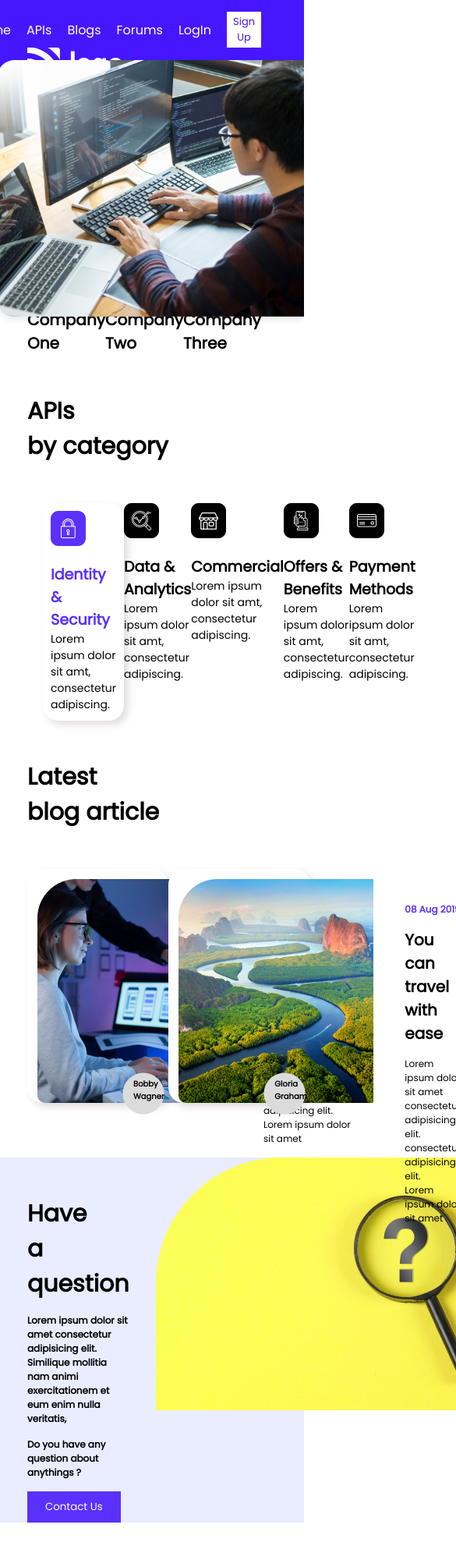
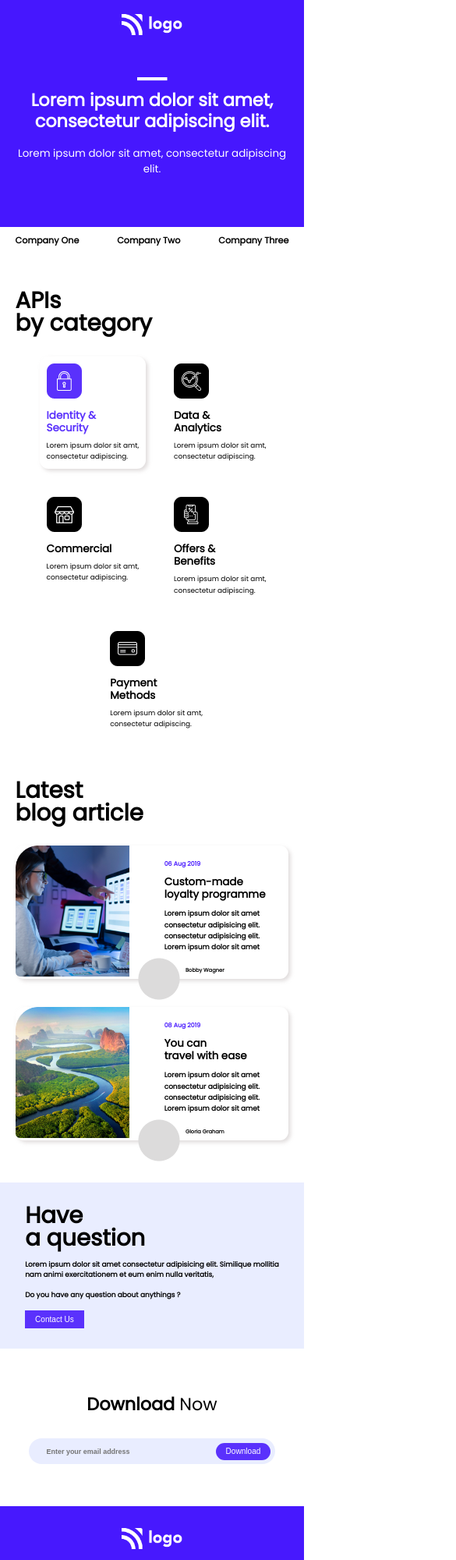
Before and after one commit to sayantan-025/Project-9-Developer-Landing-Page, a website: page index.html in a window 390 px wide. Shown: the top 2000 px of the page at 78% size, 585 px wide, since content can reach past the window. Drawn offline with Linux system fonts and the light colour scheme.

Commit message:
css and media querie changes

```diff
--- /dev/null
+++ b/css/queries.css
@@ -0,0 +1,168 @@
+/* rem and em do NOT depend on html font-size in media queries! Instead, 1rem = 1em = 16px */
+
+/**************************/
+/* BELOW 1344px (Smaller desktops) */
+/**************************/
+
+@media (max-width: 84em) {
+	html {
+		/* 9px / 16px  */
+		font-size: 56.25%;
+	}
+}
+
+/**************************/
+/* BELOW 1200px (Landscape Tablets) */
+/**************************/
+
+@media (max-width: 75em) {
+	html {
+		/* 9px / 16px  */
+		font-size: 56.25%;
+	}
+
+	.header-image {
+		display: none;
+	}
+
+	.companies {
+		width: 70%;
+	}
+
+	.cards {
+		flex-wrap: wrap;
+		row-gap: 4.8rem;
+		column-gap: 4.8rem;
+		justify-content: center;
+	}
+
+	.blog-cards {
+		display: flex;
+		flex-direction: column;
+		gap: 6.4rem;
+	}
+
+	.blog-card {
+		width: 70%;
+		margin: 0 auto;
+	}
+}
+
+/**************************/
+/* BELOW 944px (Tablets) */
+/**************************/
+
+@media (max-width: 59em) {
+	html {
+		/* 8px / 16px = 0.5 = 50% */
+		font-size: 50%;
+	}
+
+	.faq-image {
+		display: none;
+	}
+
+	.faq-section {
+		padding: 4.8rem 0;
+
+		width: 100%;
+
+		display: flex;
+		flex-direction: column;
+		align-items: center;
+	}
+}
+/**************************/
+/* BELOW 704px (Smaller tablets) */
+/**************************/
+
+@media (max-width: 44em) {
+	nav {
+		display: none;
+	}
+
+	.blog-card {
+		width: 100%;
+	}
+
+	header div:nth-child(2) {
+		display: flex;
+		justify-content: center;
+	}
+
+	.header-text {
+		display: flex;
+		flex-direction: column;
+		gap: 2rem;
+		align-items: center;
+	}
+
+	.header-text h2 {
+		text-align: center;
+		font-size: 4rem;
+	}
+
+	.header-text p {
+		text-align: center;
+	}
+
+	.companies {
+		width: 100%;
+	}
+
+	.company-items {
+		font-size: 2rem;
+	}
+
+	.download-section {
+		display: flex;
+		flex-direction: column;
+
+		gap: 4.8rem;
+	}
+
+	.download-email {
+		width: 90%;
+	}
+
+	.footer-left {
+		display: flex;
+		flex-direction: column;
+	}
+
+	.footer-logo {
+		align-self: center;
+	}
+
+	.footer-section {
+		display: flex;
+		flex-direction: column;
+		gap: 4.8rem;
+	}
+}
+
+/**************************/
+/* BELOW 544px (Phones) */
+/**************************/
+
+@media (max-width: 34em) {
+	html {
+		font-size: 35%;
+	}
+
+	.blog-bottom {
+		position: absolute;
+
+		height: 2rem;
+		width: 2rem;
+
+		left: 32rem;
+		bottom: -1rem;
+	}
+}
+/*
+  - Font sizes (px)
+  10 / 12 / 14 / 16 / 18 / 20 / 24 / 30 / 36 / 44 / 52 / 62 / 74 / 86 / 98
+  - Spacing system (px)
+  2 / 4 / 8 / 12 / 16 / 24 / 32 / 48 / 64 / 80 / 96 / 128
+  */
--- a/style.css
+++ b/css/style.css
@@ -1,12 +1,68 @@
-/* POPPINS FONT FAMILY */
-@import url("https://fonts.googleapis.com/css2?family=Poppins&display=swap");
+/*
+--- 01 TYPOGRAPHY SYSTEM
+
+- Font sizes (px)
+10 / 12 / 14 / 16 / 18 / 20 / 24 / 30 / 36 / 44 / 52 / 62 / 74 / 86 / 98
+
+- Font weights
+Default: 400
+Medium: 500
+Semi-bold: 600
+Bold: 700
+Extra Bold: 800
+
+
+- Line heights
+Default: 1
+Small: 1.05
+Medium: 1.2
+Paragraph default: 1.6
+
+- Letter spacing
+-0.5px
+-0.75px
+
+--- 02 COLORS
+
+- Primary:
+
+#4617fe
+#150360
+
+- Tints:
+
+#fff
+#000
+
+- Shades:
+
+
+- Accents:
+- Greys
+
+
+--- 05 SHADOWS
+
+0.5rem 0.5rem 1rem rgb(168 157 157 / 36%);
+
+--- 06 BORDER-RADIUS
+
+Default: 9px
+Medium: 11px
+
+--- 07 WHITESPACE
+
+- Spacing system (px)
+2 / 4 / 8 / 12 / 16 / 24 / 32 / 48 / 64 / 80 / 96 / 128
+*/
+
+@import url("https://fonts.googleapis.com/css2?family=Inter:wght@500;600;700;800;900&family=Poppins&display=swap");
 @import url("https://fonts.googleapis.com/css2?family=Righteous&display=swap");
 
 * {
 	margin: 0;
 	padding: 0;
 	box-sizing: border-box;
-	font-family: "Poppins", sans-serif;
 }
 
 html {
@@ -14,6 +70,8 @@ html {
 }
 
 body {
+	font-family: "Poppins", sans-serif;
+
 	position: relative;
 }
 
@@ -21,8 +79,8 @@ body {
 
 header {
 	background-color: #4617fe;
-	height: 45vh;
-	padding: 0 3.5rem;
+	height: 52rem;
+	padding: 3.2rem 3.5rem;
 }
 
 /* ######### Navigation Bar Starts ######### */
@@ -31,38 +89,59 @@ nav {
 	display: flex;
 	justify-content: flex-end;
 	align-items: center;
-	padding-top: 1.5rem;
+	padding-top: 1.6rem;
+	gap: 1.6rem;
 }
 
 /* ####### Navigation items Starts ####### */
 
 .nav-item {
 	padding-right: 2rem;
-	font-size: 1.6rem;
+	font-size: 1.8rem;
 	color: #fff;
+	transition: all 0.3s;
+}
+
+.nav-item:hover {
+	color: #150360;
 }
 
 .nav-item-active {
-	padding: 0.3rem 0.8rem;
-	font-size: 1.3rem;
+	padding: 0.6rem 2.4rem;
+	border-radius: 4px;
+	font-size: 1.8rem;
 	color: #4617fe;
 	background-color: #fff;
 	text-align: center;
+	transition: all 0.3s;
+}
+
+.nav-item-active:hover {
+	color: #fff;
+	background-color: #4617fe;
+
+	box-shadow: 0 0 0 2px;
+}
+/* ####### Logo ####### */
+
+.logo {
+	height: 4.8rem;
 }
 
 /* ####### Text ####### */
 
 .header-text {
-	margin-top: 5rem;
+	margin-top: 9.6rem;
 	color: #fff;
 }
 
 .header-text h2 {
-	font-size: 3rem;
+	font-size: 5.2rem;
+	line-height: 1.2;
 }
 
 .header-text p {
-	font-size: 1.3rem;
+	font-size: 2.4rem;
 	margin-top: 1.3rem;
 }
 
@@ -71,9 +150,9 @@ nav {
 .header-image {
 	position: absolute;
 	right: 0;
-	top: 7rem;
+	top: 12rem;
 
-	height: 35rem;
+	height: 50rem;
 }
 
 /* ######## Companies ######## */
@@ -89,7 +168,7 @@ nav {
 
 .company-items {
 	text-decoration: none;
-	font-size: 2rem;
+	font-size: 2.4rem;
 	color: #000;
 	font-weight: bold;
 	margin-top: 1.5rem;
@@ -99,11 +178,13 @@ nav {
 
 .api {
 	padding: 0 3.5rem;
-	margin-top: 5rem;
+	margin-top: 9.6rem;
 }
 
 .api-heading {
-	font-size: 3rem;
+	font-size: 5.2rem;
+	font-weight: 700;
+	line-height: 1;
 }
 
 /* ####### Cards ######## */
@@ -122,32 +203,50 @@ nav {
 	background-color: #fff;
 	border-radius: 2rem;
 	box-shadow: 0.5rem 0.5rem 1rem rgb(168 157 157 / 36%);
-	padding: 1rem;
+	padding: 1.6rem;
 }
 
 .card-head-active {
 	color: #5a31fc;
-	font-size: 1.9em;
-	margin-top: 1.7rem;
+	font-size: 2.4em;
+	margin-top: 2rem;
+	line-height: 1.2;
+	margin-bottom: 1.2rem;
 }
 
 .card-body {
-	font-size: 1.4rem;
+	font-size: 1.6rem;
+	line-height: 1.6;
 }
 
 /* ######### Card 02,03,04,05 ######### */
 
+.card {
+	padding: 1.6rem;
+	transition: all 0.3s;
+}
+
+.card:hover {
+	background-color: #fff;
+	border-radius: 2rem;
+	box-shadow: 0.5rem 0.5rem 1rem rgb(168 157 157 / 36%);
+}
+
 .card-head {
-	font-size: 1.9em;
-	margin-top: 1.7rem;
+	font-size: 2.4em;
+	margin-top: 2rem;
+	line-height: 1.2;
+	margin-bottom: 1.2rem;
 }
 
 /* ####### Blog Section ######## */
 
 .blog-heading h1 {
-	font-size: 3rem;
+	font-size: 5.2rem;
 	padding: 0 3.5rem;
-	margin-top: 5rem;
+	margin-top: 9.6rem;
+	font-weight: 700;
+	line-height: 1;
 }
 
 /* ######## Blog ######### */
@@ -155,7 +254,6 @@ nav {
 .blog-cards {
 	padding: 0 3.5rem;
 	margin-top: 5rem;
-	height: 30rem;
 
 	display: flex;
 	justify-content: space-between;
@@ -164,81 +262,116 @@ nav {
 /* ######## Blog Card 01,02 ######### */
 
 .blog-card {
+	width: 48%;
+
 	display: flex;
+	gap: 3.2rem;
 
 	position: relative;
 
-	background-color: #fff;
-	border-radius: 2rem;
 	box-shadow: 0.5rem 0.5rem 1rem rgb(168 157 157 / 36%);
-	padding: 1.3rem;
+	border-radius: 11px;
 
-	width: 46.5vw;
+	transition: all 0.3s;
+}
+
+.blog-card:hover {
+	box-shadow: 0.5rem 0.5rem 1rem rgba(94, 94, 94, 0.36);
+}
+
+.blog-image img {
+	height: 30rem;
 }
 
 .blog-content {
-	margin-left: 4rem;
-	margin-top: 3rem;
+	display: flex;
+	flex-direction: column;
+	gap: 1.6rem;
+	margin-left: 4.8rem;
+	padding-top: 3.2rem;
 }
 
 .blog-content h6 {
-	font-size: 1.2rem;
-	color: #5a31fc;
-	margin-bottom: 1.5rem;
+	color: #4617fe;
+	font-weight: 900;
+	font-size: 1.4rem;
 }
 
 .blog-content h3 {
-	font-size: 2rem;
-	font-weight: bold;
-	margin-bottom: 1.5rem;
+	font-size: 2.4rem;
+	line-height: 1.2;
+	font-weight: 700;
 }
 
 .blog-content small {
-	font-size: 1.2rem;
+	font-weight: 600;
+	font-size: 1.6rem;
+	line-height: 1.6;
 }
 
-.blog-card-bottom-image {
+.blog-bottom {
 	position: absolute;
-	left: 67%;
-	bottom: -5%;
+	background-color: #ffffff;
+	display: flex;
+	justify-content: center;
+	align-items: center;
+	height: 6rem;
+	width: 6rem;
+	border-radius: 6rem;
+	left: 32rem;
+	bottom: -2rem;
 }
 
-.blog-author {
+div.blog-author {
 	position: absolute;
-	left: 75%;
-	bottom: 0%;
+	bottom: -2rem;
+	left: 39rem;
+	bottom: 1.2rem;
+	font-size: 1.2rem;
+	font-weight: 900;
 }
 
 /* ######### FAQ Section ######### */
+
 .faq-section {
 	display: flex;
 	justify-content: space-between;
-	margin-top: 7rem;
+	align-items: center;
+	margin-top: 9.6rem;
+
 	background-color: #e9edff;
 }
 
 .faq-content {
 	padding: 0 3.5rem;
-	margin-top: 5rem;
 }
 
 .faq-content h2 {
-	font-size: 3rem;
-	margin-bottom: 1.5rem;
+	font-size: 5.2rem;
+	line-height: 1;
+	font-weight: 700;
+	margin-bottom: 2.4rem;
 }
 
 .faq-content h4 {
-	font-size: 1.2rem;
-	margin-bottom: 1.5rem;
+	font-size: 1.6rem;
+	margin-bottom: 2.4rem;
 }
 
 .faq-content button {
+	font-size: 1.8rem;
 	background-color: #5a31fc;
 	border: none;
 	color: #fff;
 	padding: 1rem 2.3rem;
+	font-weight: 500;
+	transition: all 0.3s;
 }
 
+.faq-content button:hover {
+	background-color: #e9edff;
+	color: #5a31fc;
+}
 /* ######### Download ####### */
 
 .download-section {
@@ -247,7 +380,11 @@ nav {
 	align-items: center;
 
 	padding: 0 3.5rem;
-	margin-top: 5rem;
+	margin-top: 9.6rem;
+}
+
+.download-content {
+	font-size: 2rem;
 }
 
 .download-content span {
@@ -274,6 +411,7 @@ nav {
 	font-weight: bold;
 	width: 40%;
 	margin-left: 3rem;
+	font-size: 1.6rem;
 }
 
 .download-email form button {
@@ -282,8 +420,14 @@ nav {
 	color: #fff;
 	padding: 1rem 2.3rem;
 	border-radius: 7rem;
+	font-size: 1.8rem;
+	transition: all 0.3s;
 }
 
+.download-email form button:hover {
+	background-color: #e9edff;
+	color: #5a31fc;
+}
 /* ####### Footer Section ######## */
 
 .footer-section {
@@ -292,7 +436,11 @@ nav {
 	align-items: center;
 	background-color: #4718fe;
 	padding: 5rem 3.5rem;
-	margin-top: 5rem;
+	margin-top: 9.6rem;
+}
+
+.footer-logo {
+	height: 4.8rem;
 }
 
 .list {
@@ -301,13 +449,16 @@ nav {
 	display: flex;
 	justify-content: space-between;
 	align-items: center;
+	gap: 2rem;
 	color: #fff;
-	font-size: 1.2rem;
+	font-size: 1.8rem;
 	margin-top: 2rem;
 }
 
-.list-items {
-	margin-right: 2rem;
+.footer-right {
+	display: flex;
+	flex-direction: column;
+	align-items: center;
 }
 
 .footer-logos {
@@ -320,7 +471,8 @@ nav {
 	display: flex;
 	justify-content: space-between;
 	align-items: center;
+	gap: 2rem;
 	color: #fff;
-	font-size: 1.2rem;
+	font-size: 1.8rem;
 	margin-top: 2rem;
 }
--- a/index.html
+++ b/index.html
@@ -5,7 +5,8 @@
 		<meta http-equiv="X-UA-Compatible" content="IE=edge" />
 		<meta name="viewport" content="width=device-width, initial-scale=1.0" />
 		<title>Developer Landing Page</title>
-		<link rel="stylesheet" href="style.css" />
+		<link rel="stylesheet" href="/css/style.css" />
+		<link rel="stylesheet" href="/css/queries.css" />
 	</head>
 	<body>
 		<!-- Header Starts -->
@@ -247,7 +248,7 @@
 			</div>
 
 			<div class="footer-right">
-				<div class="footer-right">
+				<div class="footer-icon">
 					<img class="footer-logos" src="./images/Group 102.png" alt="" />
 					<img class="footer-logos" src="./images/Group 103.png" alt="" />
 					<img class="footer-logos" src="./images/Group 104.png" alt="" />
```
Also changed, not shown: tempCodeRunnerFile.html (deleted, +0 -1 lines), test.html (deleted, +0 -12 lines), README.md.
